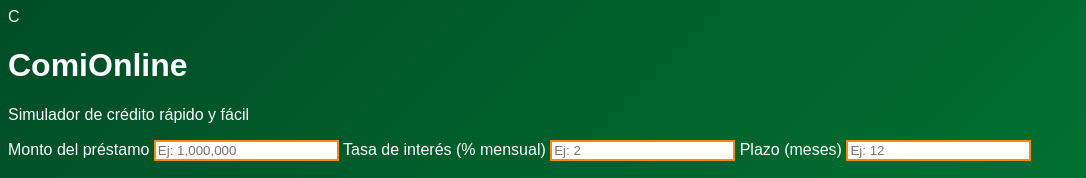
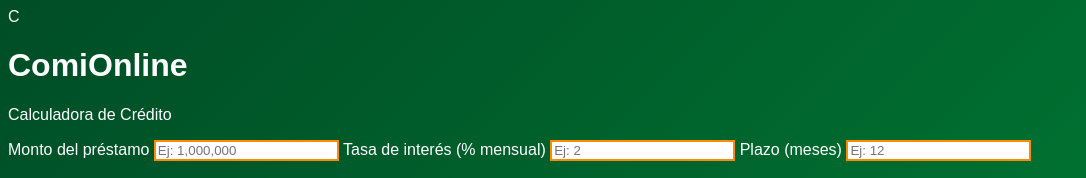
Before and after one commit to colficol-jpg/Comicalculadora, a website: page index.html in a window 1280 px wide. Shown: the top 178 px of the page, without its empty margins (0-1086 px from the left). Drawn offline with Linux system fonts and the light colour scheme.

Commit message:
Update subtitle from 'Simulador de crédito' to 'Calculadora de Crédito'

```diff
--- a/index.html
+++ b/index.html
@@ -13,7 +13,7 @@
         <div class="bg-green-600 text-white text-2xl font-bold rounded-full w-10 h-10 flex items-center justify-center">C</div>
         <h1 class="text-white text-3xl font-bold">ComiOnline</h1>
       </div>
-      <p class="text-gray-200 text-sm mt-2">Simulador de crédito rápido y fácil</p>
+      <p class="text-gray-200 text-sm mt-2">Calculadora de Crédito</p>
     </div>
 
     <div class="bg-white rounded-2xl shadow-2xl p-6 w-[90%] max-w-md">
```
